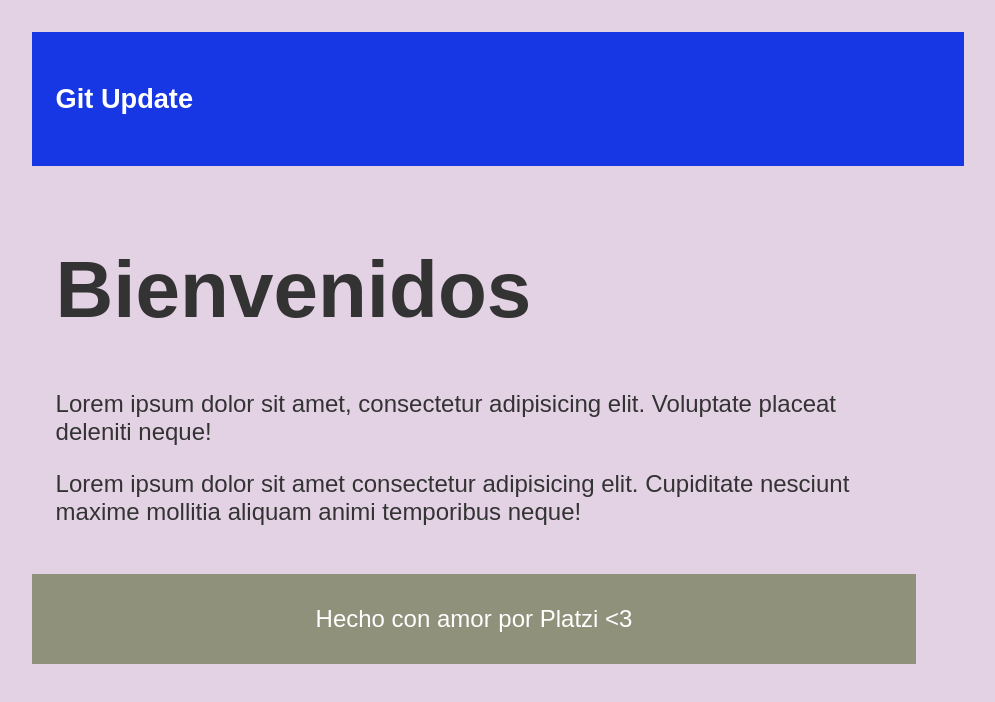
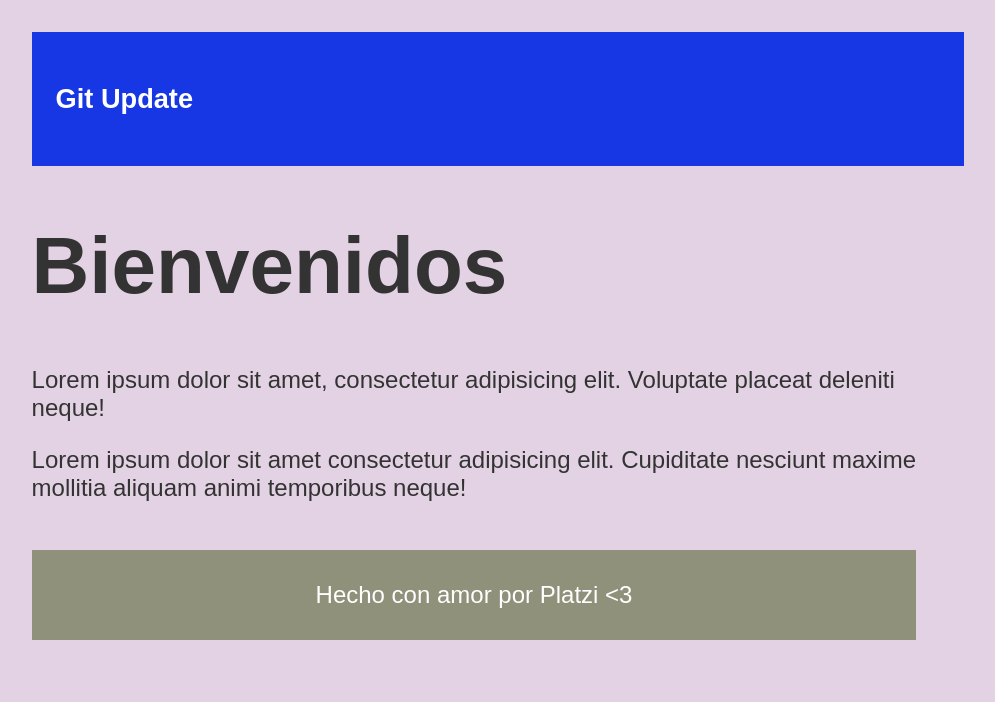
Before and after one commit to d1eshi/proyecto-git, a plain HTML site: page index.html in a window 1280 px wide. Shown: the whole page, without its empty margins (166-1161 px from the left). Drawn offline with Linux system fonts and the light colour scheme.

Commit message:
Post margin bottom

```diff
--- a/styles/globals.css
+++ b/styles/globals.css
@@ -36,7 +36,7 @@ a {
 }
 
 .post {
-  padding: 1em;
+  margin-bottom: 2em;
 }
 
 footer {
```
